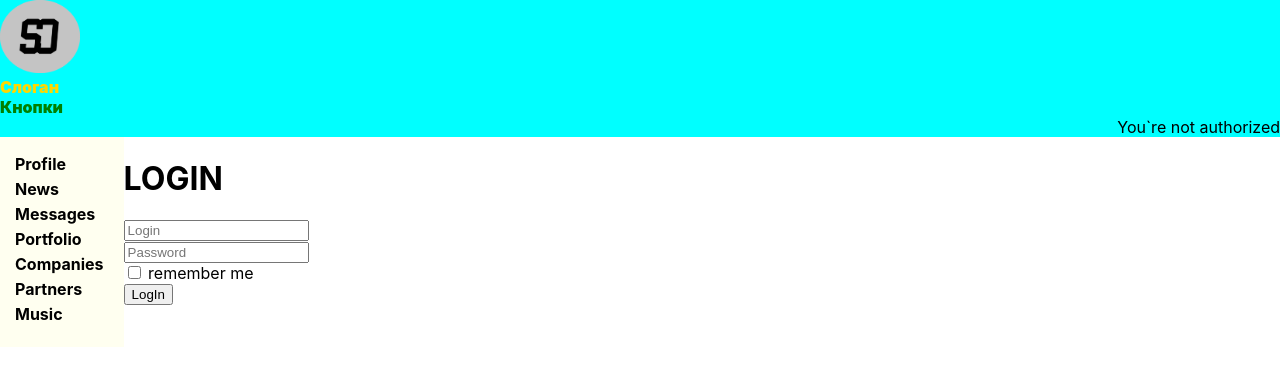
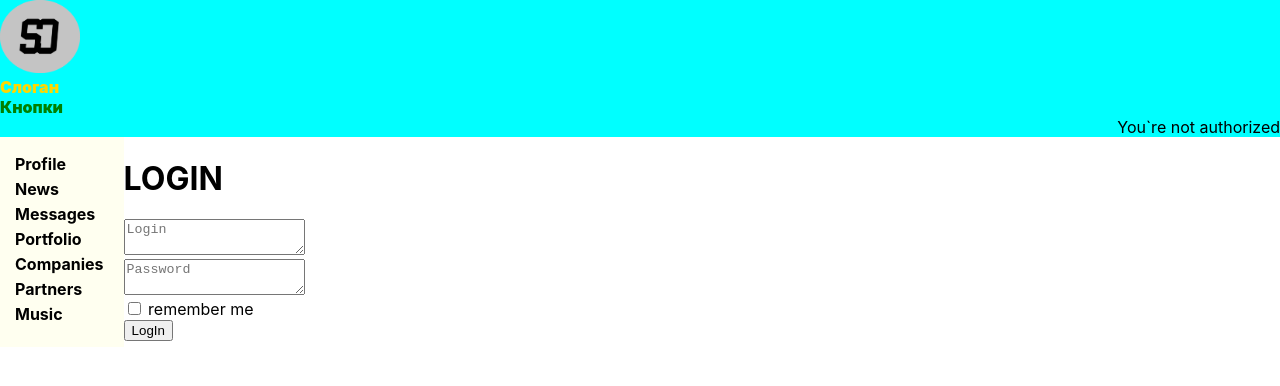
Before and after one commit to AlexeyBorovik/mySocial, a React (Create React App) app: page /login in a window 1280 px wide. Shown: the top 386 px of the page. Built offline with nearby package versions, Linux system fonts and the light colour scheme; no server answers.

Commit message:
validation

```diff
--- a/src/components/Login/Login.jsx
+++ b/src/components/Login/Login.jsx
@@ -1,18 +1,20 @@
 import React from 'react'
 import { Field, reduxForm } from 'redux-form'
+import { Input } from '../common/FormsControls/FormsControls'
+import { required } from '../utilities/validators/validator'
 
 
 const LoginForm = (props) => {
     return <div>
         <form onSubmit={props.handleSubmit}>
             <div>
-                <Field placeholder={"Login"} component={'input'} name={'login'} />
+                <Field placeholder={"Login"} component={Input} name={'login'} validate={[required]}/>
             </div>
             <div>
-                <Field placeholder={"Password"} component={'input'} name={'password'} />
+                <Field placeholder={"Password"} component={Input} name={'password'} validate={[required]}/>
             </div>
             <div>
-                <Field type={'checkbox'} component={'input'} name={'rememberMe'} /> remember me
+                <Field type={'checkbox'} component={"input"} name={'rememberMe'} validate={[required]}/> remember me
             </div>
             <div>
                 <button>LogIn</button>
--- a/src/components/Messages/Messages.jsx
+++ b/src/components/Messages/Messages.jsx
@@ -3,6 +3,8 @@ import Message from './Message'
 import DialogueItem from './DialogueItem'
 import React from 'react'
 import { Field, reduxForm } from 'redux-form'
+import {Textarea} from './../common/FormsControls/FormsControls.js'
+import { maxLengthCreator, required } from '../utilities/validators/validator'
 
 const Messages = (props) => {
 
@@ -33,11 +35,13 @@ const Messages = (props) => {
     )
 }
 
+const maxLength20 = maxLengthCreator(20)
 
 const AddMessageForm = (props) => {
     return <div>
         <form onSubmit={props.handleSubmit} >
-            <Field component='textarea' name='newMessageBody' placeholder='Type here...'/>
+            <Field component={Textarea} name='newMessageBody' placeholder='Type here...'
+            validate={[required, maxLength20]}/>
             <button>Add</button>
         </form>
     </div>
--- a/src/components/News/News.jsx
+++ b/src/components/News/News.jsx
@@ -2,6 +2,8 @@ import classes from './News.module.css'
 import Post from './Posts/Post';
 import React from 'react';
 import { Field, reduxForm } from 'redux-form';
+import {required, maxLengthCreator} from './../utilities/validators/validator.js'
+import {Textarea} from './../common/FormsControls/FormsControls.js'
 
 
 const News = (props) => {
@@ -26,10 +28,13 @@ const News = (props) => {
     );
 }
 
+const maxLength10 = maxLengthCreator(10)
+
 const AddPostForm = (props) => {
     return <div>
         <form onSubmit={props.handleSubmit}>
-            <Field name='newPostText' component='textarea' placeholder='Type here...' />
+            <Field name='newPostText' component={Textarea} placeholder='Type here...'
+            validate={[required, maxLength10]} />
             <button>Add</button>
         </form>
     </div>
--- /dev/null
+++ b/src/components/common/FormsControls/FormsControls.js
@@ -0,0 +1,37 @@
+import classes from './FormsControls.module.css'
+
+
+
+
+export const Textarea = ({ input, meta, ...props }) => {
+
+    const isError = meta.touched && meta.error
+
+    return (
+        <div className={classes.formControl + '' + (isError ? classes.error : "")}>
+            <div>
+                <textarea {...input} {...props}></textarea>
+            </div>
+            <div>
+                { isError && <span>{meta.error}</span>}
+            </div>
+        </div>
+    )
+}
+
+
+export const Input = ({ input, meta, ...props }) => {
+
+    const isError = meta.touched && meta.error
+
+    return (
+        <div className={classes.formControl + '' + (isError ? classes.error : "")}>
+            <div>
+                <textarea {...input} {...props}></textarea>
+            </div>
+            <div>
+                { isError && <span>{meta.error}</span>}
+            </div>
+        </div>
+    )
+}
--- /dev/null
+++ b/src/components/common/FormsControls/FormsControls.module.css
@@ -0,0 +1,9 @@
+
+.formControl.error input,
+.formControl.error textarea {
+    border: red 3px;
+}
+
+.formControl.error span {
+    color: red;
+}
--- /dev/null
+++ b/src/components/utilities/validators/validator.js
@@ -0,0 +1,9 @@
+export const required = value => {
+    if (value) return undefined
+    return "Field is required"
+}
+
+export const maxLengthCreator = (maxLength) => (value) => {
+    if (value.length > maxLength) return `Max Length is ${maxLength} symbols`
+    return undefined
+}
```
